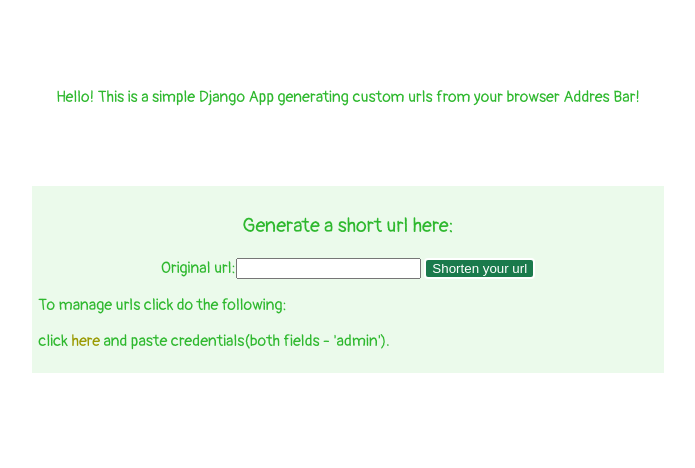
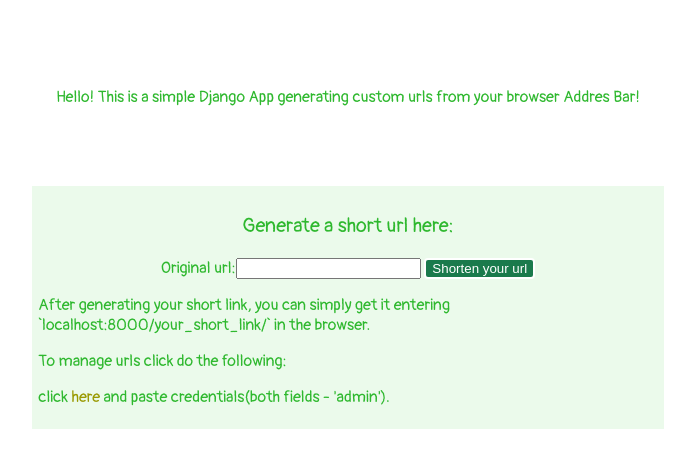
Before and after one commit to notfier/url-generator, a Django app: page / in a window 1280 px wide. Shown: the top 468 px of the page, without its empty margins (292-987 px from the left). Run offline with Django 3.2, Linux system fonts and the light colour scheme.

Commit message:
fixed some things

```diff
--- a/config/settings.py
+++ b/config/settings.py
@@ -26,7 +26,6 @@
 DEBUG = True
 
 ALLOWED_HOSTS = []
-
 
 # Application definition
 
@@ -127,3 +126,4 @@
 )
 
 SHORT_URL_LENGTH = 6
+APPEND_SLASH = True
--- a/generator/urls.py
+++ b/generator/urls.py
@@ -4,7 +4,7 @@
 
 
 urlpatterns = [
+    url(r'^success/(?P<short_url>[A-Za-z0-9]{6})/$', views.SuccessView.as_view(), name='get-success'),
     url(r'^(?P<short_url>[A-Za-z0-9]{6})/$', views.GetOriginalView.as_view(), name='get-original'),
-    url(r'^(?P<url>[A-Za-z0-9+?&/=_-]+)$', views.SuccessView.as_view(), name='get-success'),
     url(r'^$', views.ShortenUrlView.as_view(), name='shorten-home'),
 ]
--- a/generator/views.py
+++ b/generator/views.py
@@ -3,6 +3,7 @@
 from django.views import View
 from django.shortcuts import get_object_or_404
 from django.views.generic import TemplateView
+from django.urls import reverse
 
 from .models import UrlModel
 from .forms import UrlForm
@@ -15,12 +16,10 @@
 
     def get_context_data(self, **kwargs):
         context = super(SuccessView, self).get_context_data(**kwargs)
-        path = '{0}://{1}{2}'.format(
-            self.request.scheme,
-            self.request.get_host(),
-            self.request.get_full_path()
+        context['url_obj'] = get_object_or_404(
+            UrlModel,
+            short_url=self.kwargs.get('short_url')
         )
-        context['url_obj'] = get_object_or_404(UrlModel, original_url=path)
         return context
 
 
@@ -31,7 +30,7 @@
 
     def form_valid(self, form):
         self.object = form.save()
-        return HttpResponseRedirect(self.object.original_url)
+        return HttpResponseRedirect(reverse('generator:get-success', args=[self.object.short_url]))
 
 
 class GetOriginalView(View):
--- a/templates/generator/redirect_by_short_url.html
+++ b/templates/generator/redirect_by_short_url.html
@@ -3,7 +3,7 @@
 
 {% block content %}
     <div class="body-text center-text">
-        <p>{% trans "This page was created(redirected) from " %}<b><a href="/{{ url_obj.short_url }}/">{{ url_obj.short_url }}</a></b> {% trans "and generated from " %}<b>{{ url_obj.original_url }}</b>!</p>
+        <p>{% trans "The short link " %}<b><a href="{{ request.scheme }}://{{ request.get_host }}/{{ url_obj.short_url }}">{{ url_obj.short_url }}</a></b> {% trans "was generated from " %}<b><a href="{{ url_obj.original_url }}">{{ url_obj.original_url }}</a></b>!</p>
         <p class='center'>
             <a href="{% url 'generator:shorten-home' %}">{% trans "back to the home page" %}</a>
         </p>
--- a/templates/home.html
+++ b/templates/home.html
@@ -14,6 +14,7 @@
                 {{ form }}
                 <input type="submit" value="Shorten your url"/>
             </form>
+            <p>{% trans "After generating your short link, you can simply get it entering `localhost:8000/your_short_link/` in the browser." %}</p>
             <p>{% trans "To manage urls click do the following" %}:</p>
             <p>click <a href="{% url 'admin:index' %}">here</a> and paste credentials(both fields - 'admin').</p>
         </div>
```
Also changed, not shown: generator/tests/test_views.py (+4 -5 lines), README.md.
